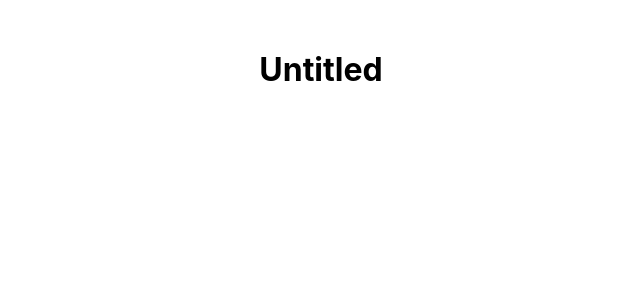
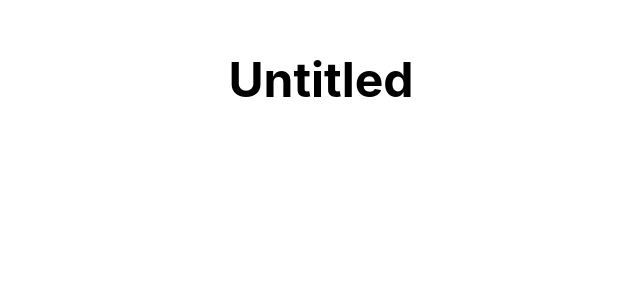
Before and after one commit to chriswolfdesign/hustle-front-web, a React (Create React App) app: page / in a window 1280 px wide. Shown: the top 300 px of the page, without its empty margins (319-959 px from the left). Built offline with nearby package versions, Linux system fonts and the light colour scheme.

Commit message:
Moved the Score Title into its own component

```diff
--- a/src/components/score_header/ScoreHeader.css
+++ b/src/components/score_header/ScoreHeader.css
@@ -1,4 +1,2 @@
 .ScoreHeader {
-    font-size: 32px;
-    font-weight: bold;
 }
--- a/src/components/score_header/ScoreHeader.tsx
+++ b/src/components/score_header/ScoreHeader.tsx
@@ -1,12 +1,17 @@
 import React, { ReactElement } from "react";
 import "./ScoreHeader.css";
+import ScoreTitle from "../score_title/ScoreTitle";
 
 interface ScoreHeaderProps {
     title?: string;
 }
 
 function ScoreHeader({ title = "Untitled" }: ScoreHeaderProps): ReactElement {
-    return <div className="ScoreHeader">{title}</div>;
+    return (
+        <div className="ScoreHeader">
+            <ScoreTitle title={title} />
+        </div>
+    );
 }
 
 export default ScoreHeader;
--- a/src/components/score_title/ScoreTitle.css
+++ b/src/components/score_title/ScoreTitle.css
@@ -0,0 +1,4 @@
+.ScoreTitle {
+    font-size: 48px;
+    font-weight: bold;
+}
--- a/src/components/score_title/ScoreTitle.tsx
+++ b/src/components/score_title/ScoreTitle.tsx
@@ -1,4 +1,5 @@
 import React, { ReactElement } from "react";
+import "./ScoreTitle.css";
 
 interface ScoreTitleProps {
     title?: string;
```
Also changed, not shown: 2 other files (tests, documents, lock files or other folders).
